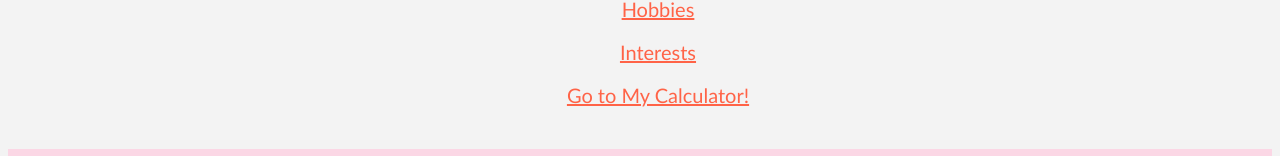
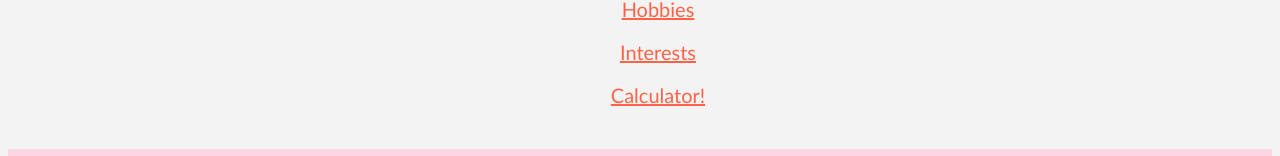
Before and after one commit to nikki30/Handling_HTML, a plain HTML site: page index.html in a window 1280 px wide. Shown: the part 173-329 px from the top of the page. Drawn offline with Linux system fonts and the light colour scheme.

Commit message:
Index with my calculator
There you go!

```diff
--- a/index.html
+++ b/index.html
@@ -137,7 +137,7 @@ width:500px;
 <a href="#H">Intro</a>
 <a href="#HH">Hobbies</a>
 <a href="#HHH">Interests</a>
-<a href="#calc-second-stage">Go to My Calculator!</a>
+<a href="calc-second-stage.html">Calculator!</a>
 
 <h2><b>Welcome!</b></h2>
 
```
